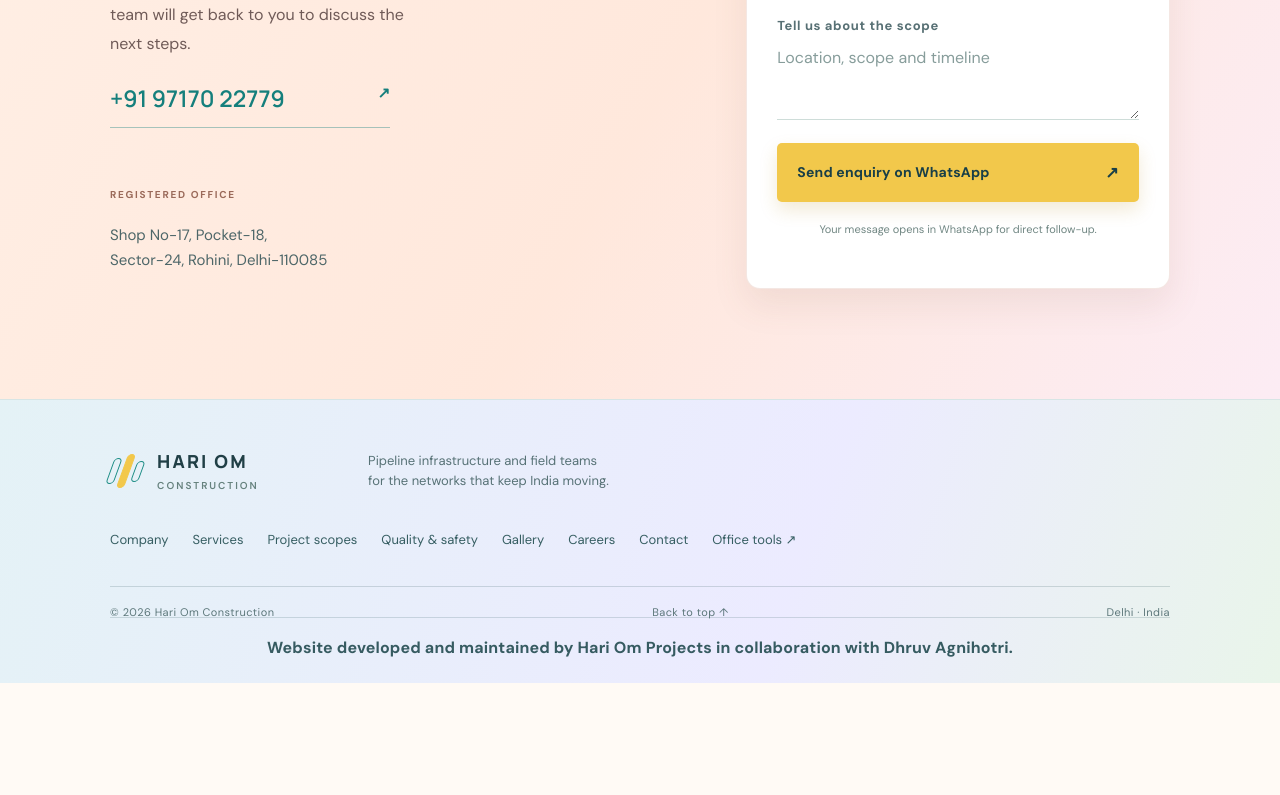
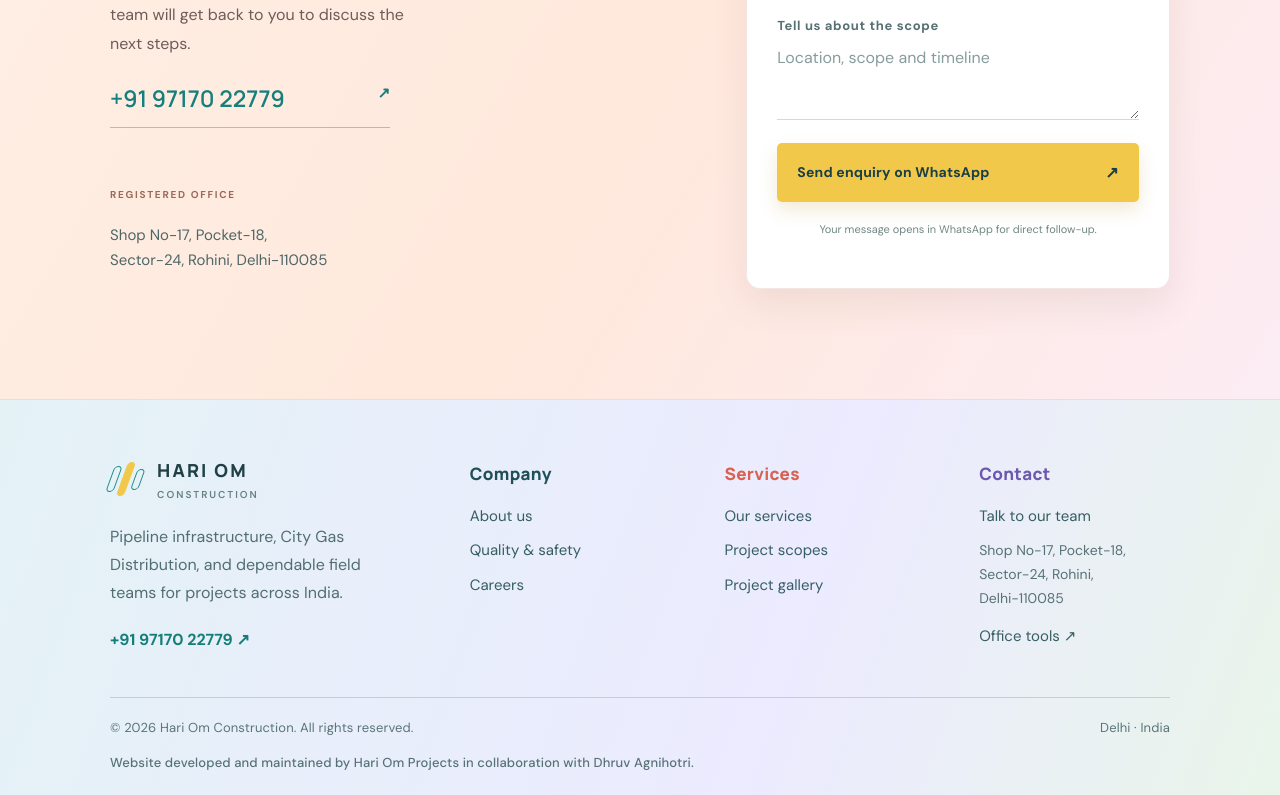
Before and after one commit to Dhruv-Anaylst/Hari_Om_Construction, a plain HTML site: page index.html in a window 1280 px wide. Shown: the part 4519-5314 px from the top of the page. Before the commit the page ends 5202 px from the top, so only its background shows below. Drawn offline with Linux system fonts and the light colour scheme.

Commit message:
Add grouped company footer with contact details

```diff
--- a/index.html
+++ b/index.html
@@ -9,7 +9,7 @@
   <link rel="preconnect" href="https://fonts.googleapis.com">
   <link rel="preconnect" href="https://fonts.gstatic.com" crossorigin>
   <link href="https://fonts.googleapis.com/css2?family=DM+Sans:wght@400;500;600;700&family=Manrope:wght@400;500;600;700;800&display=swap" rel="stylesheet">
-  <link rel="stylesheet" href="styles.css?v=20261115-readable-type">
+  <link rel="stylesheet" href="styles.css?v=20261115-footer-groups">
 </head>
 <body data-page="home">
   <header class="site-header" id="top">
@@ -168,15 +168,7 @@
     </section>
   </main>
 
-  <footer class="site-footer">
-    <a class="brand footer-brand" href="#top">
-      <span class="brand-mark" aria-hidden="true"><span></span><span></span><span></span></span>
-      <span class="brand-copy"><strong>HARI OM</strong><small>CONSTRUCTION</small></span>
-    </a>
-    <p>Infrastructure for the networks<br>that keep India moving.</p>
-    <div class="footer-links"><a href="#story">Company</a><a href="#services">Capabilities</a><a href="#contact">Contact</a><a href="https://tools.hariomconstruction.in">Office tools ↗</a></div>
-    <div class="footer-bottom"><span>© <span id="year"></span> Hari Om Construction</span><a href="#top">Back to top ↑</a><span>Delhi · India</span><span class="footer-credit">Website developed and maintained by Hari Om Projects in collaboration with Dhruv Agnihotri.</span></div>
-  </footer>
-  <script src="site.js?v=20261115-footer"></script>
+  <footer class="site-footer"></footer>
+  <script src="site.js?v=20261115-footer-groups"></script>
 </body>
 </html>
--- a/site.js
+++ b/site.js
@@ -22,10 +22,15 @@
   }
 
   if (footer) {
-    footer.innerHTML = '<a class="brand footer-brand" href="index.html" aria-label="Hari Om Construction home">' + mark + '</a>' +
-      '<p>Pipeline infrastructure and field teams<br>for the networks that keep India moving.</p>' +
-      '<nav class="footer-links" aria-label="Footer navigation"><a href="about.html">Company</a><a href="services.html">Services</a><a href="projects.html">Project scopes</a><a href="quality.html">Quality &amp; safety</a><a href="gallery.html">Gallery</a><a href="careers.html">Careers</a><a href="contact.html">Contact</a><a href="https://tools.hariomconstruction.in">Office tools ↗</a></nav>' +
-      '<div class="footer-bottom"><span>© <span data-current-year></span> Hari Om Construction</span><a href="#top">Back to top ↑</a><span>Delhi · India</span><span class="footer-credit">Website developed and maintained by Hari Om Projects in collaboration with Dhruv Agnihotri.</span></div>';
+    footer.innerHTML = '<div class="footer-main">' +
+      '<div class="footer-brand-area"><a class="brand footer-brand" href="index.html" aria-label="Hari Om Construction home">' + mark + '</a>' +
+      '<p>Pipeline infrastructure, City Gas Distribution, and dependable field teams for projects across India.</p>' +
+      '<a class="footer-phone" href="tel:+919717022779">+91 97170 22779 ↗</a></div>' +
+      '<nav class="footer-column" aria-label="Company links"><h2>Company</h2><a href="about.html">About us</a><a href="quality.html">Quality &amp; safety</a><a href="careers.html">Careers</a></nav>' +
+      '<nav class="footer-column" aria-label="Services links"><h2>Services</h2><a href="services.html">Our services</a><a href="projects.html">Project scopes</a><a href="gallery.html">Project gallery</a></nav>' +
+      '<div class="footer-column footer-contact-column"><h2>Contact</h2><a href="contact.html">Talk to our team</a><p>Shop No-17, Pocket-18,<br>Sector-24, Rohini,<br>Delhi-110085</p><a href="https://tools.hariomconstruction.in" target="_blank" rel="noopener">Office tools ↗</a></div>' +
+      '</div><div class="footer-bottom"><span>© <span data-current-year></span> Hari Om Construction. All rights reserved.</span><span>Delhi · India</span></div>' +
+      '<p class="footer-credit">Website developed and maintained by Hari Om Projects in collaboration with Dhruv Agnihotri.</p>';
   }
 
   var menuButton = document.querySelector(".menu-toggle");
--- a/styles.css
+++ b/styles.css
@@ -580,3 +580,21 @@ body[data-page="contact"] .footer-links a{font-size:13px}
   .footer-links a{font-size:12px}
   .footer-bottom{font-size:10px}
 }
+
+/* Grouped company footer inspired by established infrastructure sites */
+.site-footer{display:block;padding:58px 8.6vw 22px;background:linear-gradient(110deg,#e4f2f6,#ecebff 62%,#e9f5ea);color:#203f46}
+.footer-main{width:min(100%,1280px);margin:0 auto;display:grid;grid-template-columns:minmax(250px,1.55fr) repeat(3,minmax(145px,1fr));gap:clamp(28px,5vw,72px);padding:0 0 42px;border-bottom:1px solid rgba(43,82,88,.2)}
+.footer-brand-area .brand{min-width:0}
+.footer-brand-area>p{max-width:355px;margin:22px 0 18px;color:#526e73;font-size:16px;line-height:1.75}
+.footer-phone{display:inline-flex;align-items:center;gap:8px;color:#147f79;font-size:16px;font-weight:700}
+.footer-column{display:flex;flex-direction:column;align-items:flex-start;gap:12px}
+.footer-column h2{margin:5px 0 8px;color:#1f5057;font:800 17px/1.3 var(--display);letter-spacing:.02em}
+.footer-column:nth-child(3) h2{color:#d76250}
+.footer-column:nth-child(4) h2{color:#6c58ae}
+.footer-column>a{color:#365e62;font-size:15px;line-height:1.5;transition:color .2s}
+.footer-column>a:hover,.footer-phone:hover{color:#df654e;text-decoration:underline;text-underline-offset:3px}
+.footer-contact-column p{margin:0 0 2px;color:#577276;font-size:14px;line-height:1.7}
+.footer-bottom{width:min(100%,1280px);margin:0 auto;padding:19px 0 0;border:0;display:flex;justify-content:space-between;gap:12px;color:#597579;font-size:13px;letter-spacing:.01em}
+.footer-credit{width:min(100%,1280px);margin:14px auto 0;padding:0;border:0;color:#557174;font-size:13px;line-height:1.6;text-align:left;font-weight:500}
+@media(max-width:1050px){.footer-main{grid-template-columns:1.35fr 1fr 1fr;gap:35px}.footer-brand-area{grid-column:1/-1}.footer-brand-area>p{max-width:520px}}
+@media(max-width:760px){.site-footer{padding:42px 6vw 22px}.footer-main{grid-template-columns:repeat(2,minmax(0,1fr));gap:30px 22px;padding-bottom:30px}.footer-brand-area{grid-column:1/-1}.footer-brand-area>p{font-size:15px}.footer-column{gap:10px}.footer-column h2{font-size:16px}.footer-column>a{font-size:14px}.footer-contact-column{grid-column:1/-1}.footer-contact-column p{font-size:14px}.footer-bottom{align-items:flex-start;flex-direction:column;font-size:12px}.footer-credit{font-size:12px}}
```
Also changed, not shown: about.html (+2 -2 lines), careers.html (+2 -2 lines), contact.html (+2 -2 lines), gallery.html (+2 -2 lines), projects.html (+2 -2 lines), quality.html (+2 -2 lines), services.html (+2 -2 lines).
